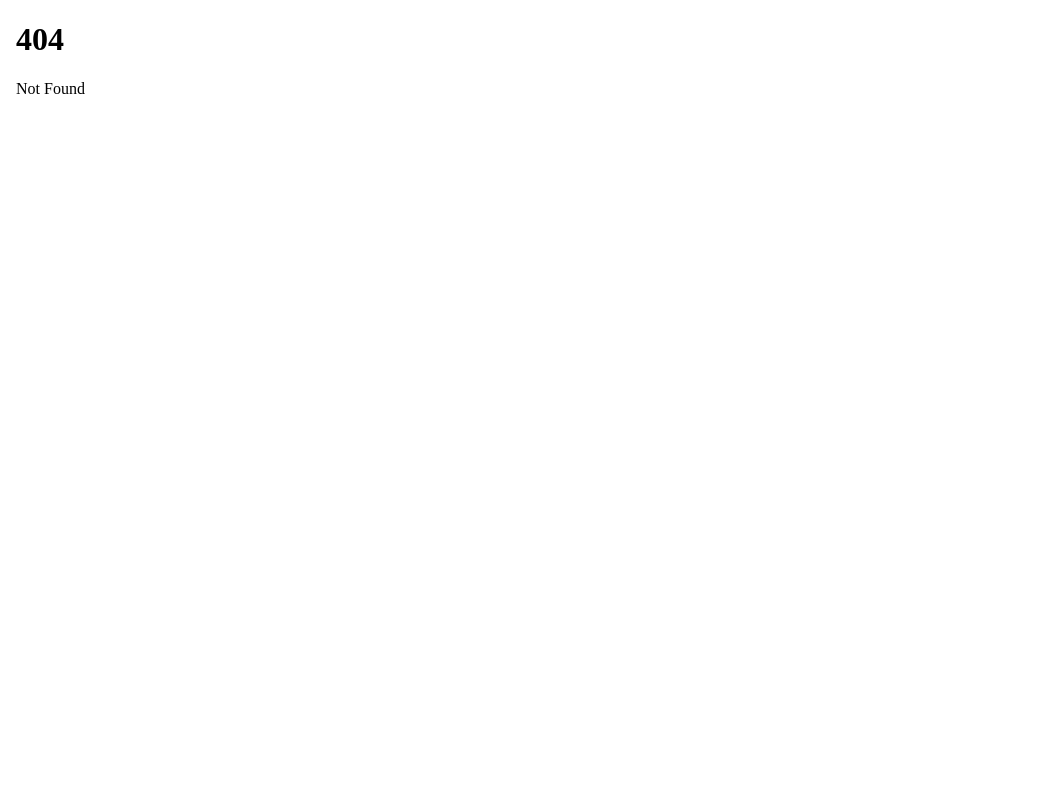
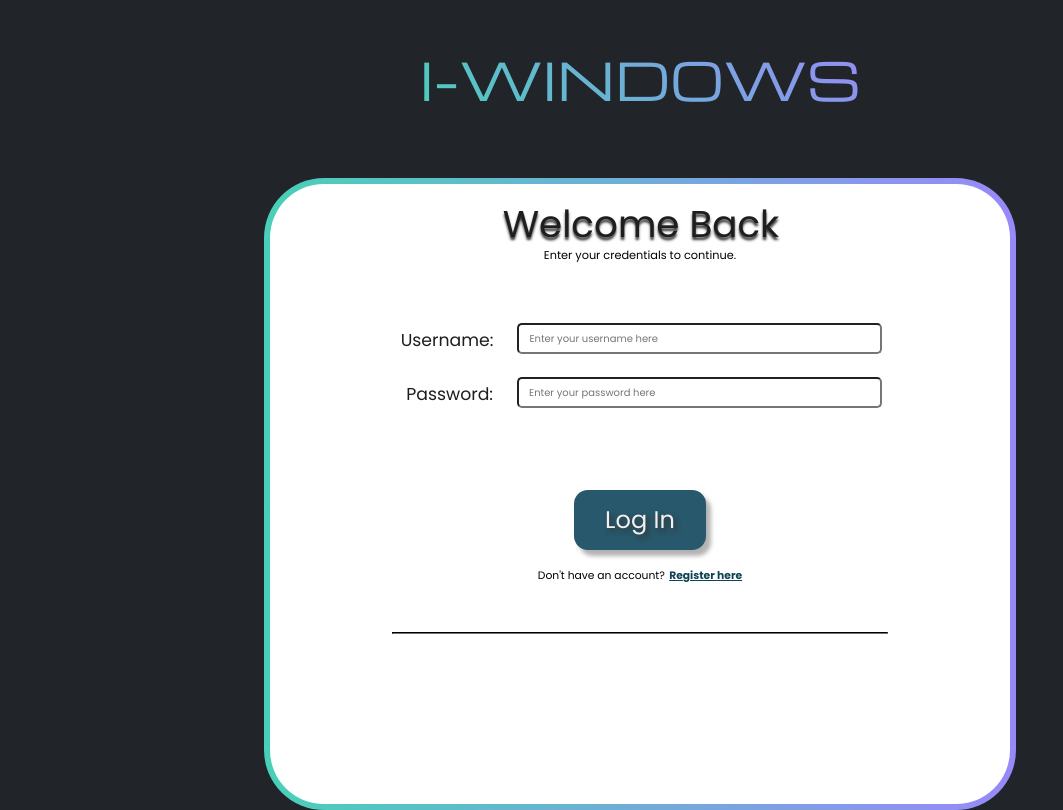
Before and after one commit to ToastyTurnip/WeWindows, a SvelteKit app: page /LogIn in a window 1280 px wide. Before the commit this address had no page. Shown: the whole page, without its empty margins (0-1063 px from the left). Built offline with nearby package versions, Linux system fonts and the light colour scheme.

Commit message:
added frontend pages

```diff
--- /dev/null
+++ b/src/routes/Home/+page.svelte
@@ -0,0 +1,139 @@
+<script>
+    let TempVal = "42.0 degrees"
+    let Title = "I-WINDOWS"
+
+</script>
+
+<body>
+    <div class="headContainer">
+        <h2 class="title">{Title}</h2>
+    </div>
+
+    <!-- <br><br> -->
+
+    <div class="bodyContainer">
+        <div class="backDrop">
+            <div class="selectionBox">
+                <label class="selectText" for="mode">SELECT MODE:</label>
+
+                <br>
+
+                <select class="dropBox" name="mode" id="modeBox">
+                    <option class="opt" value="Manual Override">Manual Override</option>
+                    <option class="opt" value="Automatic Mode">Automatic</option>
+                </select>
+            </div>
+
+            <div class="mainLabel">
+                <p class="windowHead">WINDOW CONTROL</p>
+                <p class="curtainHead">CURTAIN CONTROL</p>
+            </div>
+
+            <div class="toggleBtn">
+                <div class="windowSwitch">
+                    <input type="checkbox">
+                    <span class="slider round"></span>
+                </div>
+            </div>
+        </div>
+    </div>
+
+    <div class="footerContainer">
+
+    </div>
+</body>
+
+<svelte:head>
+    <style>
+        .windowSwitch {
+            position: relative;
+            display: inline-block;
+            width: 60px;
+            height: 34px;
+        }
+
+        .windowSwitch input {
+            opacity: 0;
+            width: 0;
+            height: 0;
+        }
+
+        .slider.round {
+            border-radius: 34px;
+        }
+
+        .slider.round:before {
+            border-radius: 50%;
+        }
+
+        html {
+            max-width: 100%;
+            min-height: 100%;
+            background-color: #212429;
+        }
+    </style>
+</svelte:head>
+
+<style>
+    .bodyContainer {
+        margin: auto;
+    }
+
+    .backDrop {
+        position: relative;
+        display: block;
+        justify-content: center;
+        border-radius: 60px;
+        width: 68%;
+        height: 670px;
+        align-items: center;
+        margin: auto;
+        background: linear-gradient(#212429, #212429) padding-box, linear-gradient(90deg, #48d0b8, #9889f9) border-box;
+        border: 4px solid transparent;
+    }
+
+    .selectionBox {
+        text-align: center;
+        margin-top: 2%;
+    }
+
+    .selectText {
+        color: #f1f1f1;
+        font-family: "Michroma";
+        font-size: 150%;
+    }
+
+    .dropBox {
+        margin-top: 1%;
+        width: 500px;
+        height: 40px;
+        border: 3px solid;
+        text-align: center;
+        font-family: "Poppins";
+        font-size: 25px;
+        border-radius: 10px;
+        background: linear-gradient(#333333, #333333) padding-box, linear-gradient(90deg, #48d0b8, #9889f9) border-box;
+        border: 3px solid transparent;
+        color: #f1f1f1;
+    }
+
+    option {
+        color: #f1f1f1;
+        background-color: #333333;
+    }
+
+    .mainLabel{
+        margin-top: 0%;
+        display: flex;
+        font-family: "Michroma";
+        gap: 30%;
+        text-align: center;
+        justify-content: center;
+        color: #f1f1f1;
+        flex-shrink: 1%;
+        font-size: 150%;
+    }
+
+
+
+</style>
--- /dev/null
+++ b/src/routes/LogIn/+page.svelte
@@ -0,0 +1,221 @@
+<script>
+    let Title = "I-WINDOWS"
+    let userName
+    let password
+
+</script>
+
+<body>
+    <div class="siteWrapper">
+        <div class="headContainer">
+            <h2 class="title">{Title}</h2>
+        </div>
+
+        <!-- <br><br><br> -->
+
+        <div class="bodyContainer">
+            <div class="backDrop">
+                <div class="dropHead">
+                    <p class="signHead"> Welcome Back </p>
+                    <p class=subText> Enter your credentials to continue.</p>
+                </div>
+
+                <div class="userCred">
+                    <label class="txtLabel" for="userName">Username: </label>
+                    <input class="inpBox" type="text" id="userName" placeholder="Enter your username here" bind:value={userName}>
+                </div>
+
+                <div class="passCred">
+                    <label class="txtLabel" for="userName">Password: </label>
+                    <input class="inpBox" type="password" id="password" placeholder="Enter your password here" bind:value={password}>
+                </div>
+
+                <div class="submitCont">
+                    <a href="/Home"><button class="submitBtn" type="button">Log In</button></a>
+                </div>
+
+                <div class="regCont">
+                    <span class="regText1">Don't have an account?</span>
+                    <span class="regText2">Register here</span>
+                </div>
+
+                <hr class="end">
+            </div>
+
+        </div>
+    </div>
+
+</body>
+
+<svelte:head>
+    <style>
+        html, body{
+            max-width: 100%;
+            max-height: 100%;
+            background-color: #212429;
+
+        }
+
+        @media only screen and (max-width: 600px){
+        html {
+            overflow:hidden;
+            transform:scale(1.3);
+        }
+    }
+
+    </style>
+</svelte:head>
+
+<style>
+
+    .bodyContainer {
+        margin: auto;
+        height: 632px;
+        max-width: 100%;
+    }
+
+    @media only screen and (max-width: 600px){
+        .bodyContainer{height: 160px;}
+        .headContainer{margin-top: 190px;}
+    }
+
+
+    .backDrop {
+        position: relative;
+        display: block;
+        justify-content: center;
+        border-radius: 60px;
+        width: 60%;
+        height: 98.10%;
+        align-items: center;
+        margin: auto;
+        background: linear-gradient(white, white) padding-box, linear-gradient(90deg, #48d0b8, #9889f9) border-box;
+        border: 6px solid transparent;
+    }
+
+    .signHead {
+        color: #1e1e1e;
+        font-size: 2.915vw;
+        position: relative;
+        text-align: center;
+        text-shadow: 0px 3px 2.5px #333333;
+        margin: 12px 0 0 2px;
+        font-family: 'Poppins', monospace;
+    }
+
+    .subText {
+        font-family: 'Poppins';
+        text-align: center;
+        padding: 0 0 0 0;
+        margin: -0.7% 0 0 0;
+        font-size: 0.885vw;
+    }
+
+    .userCred {
+        width: 100%;
+        height: 6.3%;
+        margin-top: 8%;
+        margin-bottom: 2%;
+        text-align: center;
+    }
+
+    .txtLabel {
+        color: #1e1e1e;
+        font-family: 'Poppins';
+        font-size: 1.35vw;
+        position: relative;
+        margin: 3px 20px 3px 3px;
+        top: 4px;
+    }
+
+    .inpBox {
+        width: 47.2%;
+        height: 64%;
+        border-radius: 5px;
+        font-family: 'Poppins';
+        font-weight: bold;
+        font-size: 0.78vw;
+        padding-left: 10px;
+        color: #1e1e1e;
+    }
+
+    .inpBox::placeholder { /* Chrome, Firefox, Opera, Safari 10.1+ */
+        font-family: 'Poppins';
+        font-weight: lighter;
+        opacity: 1; /* Firefox */
+    }
+
+    .passCred {
+        width: 100%;
+        height: 6.3%;
+        text-align: center;
+        margin-left: 0.36%;
+        margin-bottom: 10%;
+    }
+
+    .submitCont {
+        width: 100%;
+        height: 9.67%;
+        text-align: center;
+        margin-bottom: 1.58%;
+    }
+
+    .submitBtn {
+        border: none;
+        background-color: #28586b;
+        color: #F1F1F1;
+        font-family: 'Poppins', monospace;
+        text-align: center;
+        font-size: 1.88vw;
+        /* size: 30px; */
+        width: 17.81%;
+        height: 100%;
+        border-radius: 14px;
+        cursor: pointer;
+        text-shadow: 3px 3px 5px #333333;
+        box-shadow: 5px 6px 4px 0 rgba(0, 0, 0, 0.3);
+        transition-duration: 0.4s;
+    }
+
+    .submitBtn:hover {
+        background-color: #0f4253;
+        color: #FFFFFF;
+        text-shadow: 3px 3px 5px #333333;
+        box-shadow: 5px 6px 4px 0 rgba(0, 0, 0, 0.3);
+        cursor: pointer;
+        font-family: 'Poppins', monospace;
+        text-align: center;
+        /* font-size: 36px;
+        size: 30px;
+        width: 200px;
+        height: 60px; */
+
+    }
+
+    .regCont {
+        font-family: 'Poppins';
+        text-align: center;
+        width: 100%;
+        height: 4.03%;
+        margin-bottom: 6.2%;
+    }
+
+    .regText1{
+        font-family: 'Poppins';
+        font-size: 0.84vw;
+    }
+
+    .regText2 {
+        font-weight: bold;
+        color: #0f4253;
+        font-size: 0.84vw;
+        text-decoration: underline;
+    }
+
+    .end {
+        width: 66.78%;
+        border-color: #1e1e1e;
+        border-width: 1px;
+    }
+
+</style>
```
Also changed, not shown: src/routes/+page.svelte (+0 -7 lines).
